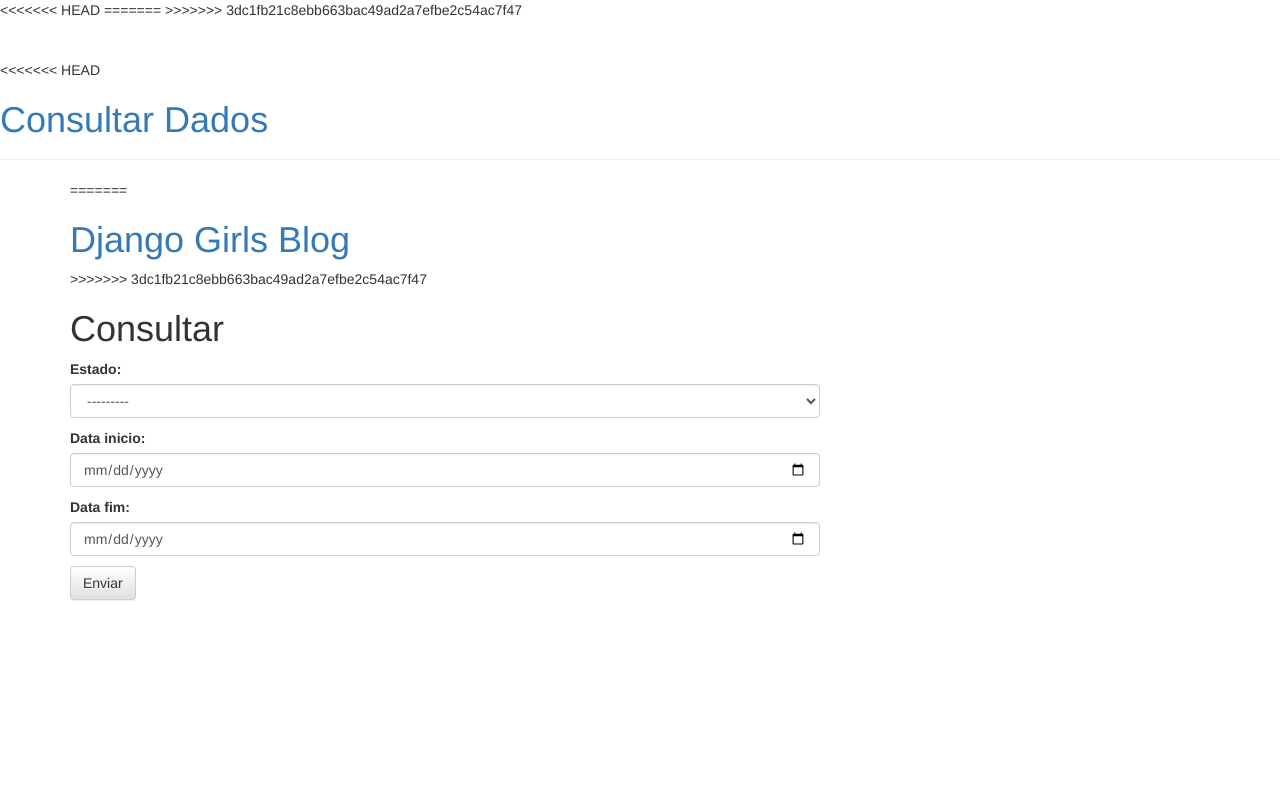
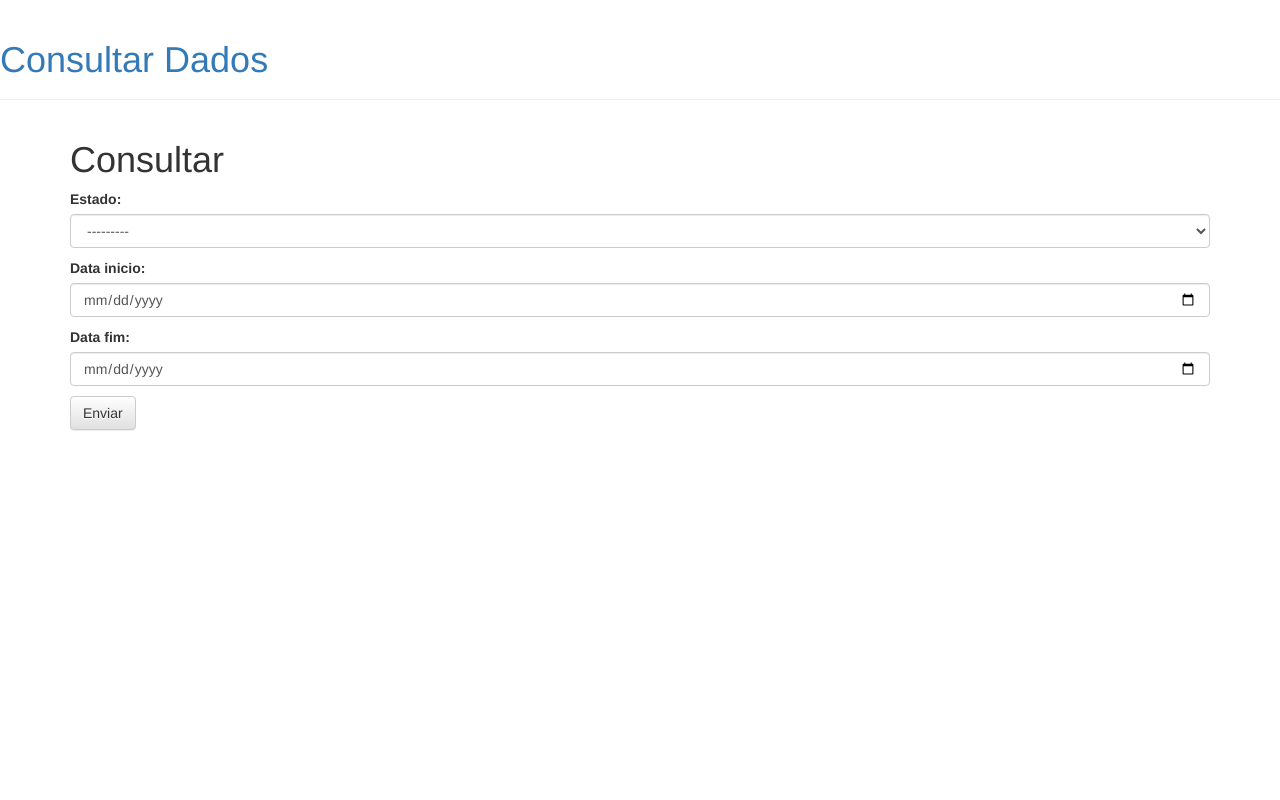
Before and after one commit to williamCarvalho/tgproject, a Django app: page / in a window 1280 px wide. Run offline with Django 3.2, Linux system fonts and the light colour scheme; some libraries are stand-ins or nearby versions.

Commit message:
processo funcional

```diff
--- a/blog/templates/blog/base.html
+++ b/blog/templates/blog/base.html
@@ -1,17 +1,9 @@
 {% load staticfiles %}
 <html>
     <head>
-<<<<<<< HEAD
-        <title>Consultar Dados</title>
         <link rel="stylesheet" href="{% static 'css/bootstrap.min.css' %}">
         <link rel="stylesheet" href="{% static 'css/bootstrap-theme.min.css' %}">
         <!-- <link href='//fonts.googleapis.com/css?family=Lobster&subset=latin,latin-ext' rel='stylesheet' type='text/css'> -->
-=======
-        <title>Django Girls blog</title>
-        <link rel="stylesheet" href="//maxcdn.bootstrapcdn.com/bootstrap/3.2.0/css/bootstrap.min.css">
-        <link rel="stylesheet" href="//maxcdn.bootstrapcdn.com/bootstrap/3.2.0/css/bootstrap-theme.min.css">
-        <link href='//fonts.googleapis.com/css?family=Lobster&subset=latin,latin-ext' rel='stylesheet' type='text/css'>
->>>>>>> 3dc1fb21c8ebb663bac49ad2a7efbe2c54ac7f47
         <link rel="stylesheet" href="{% static 'css/blog.css' %}">
     </head>
     <body>
@@ -19,19 +11,11 @@
             {% if user.is_authenticated %}
                 <a href="{% url 'post_new' %}" class="top-menu"><span class="glyphicon glyphicon-plus"></span></a>
             {% endif %}
-<<<<<<< HEAD
             <h1><a href="/">Consultar Dados</a></h1>
         </div>
         <div class="content container">
             <div class="row">
                 <div class="col-md-12">
-=======
-            <h1><a href="/">Django Girls Blog</a></h1>
-        </div>
-        <div class="content container">
-            <div class="row">
-                <div class="col-md-8">
->>>>>>> 3dc1fb21c8ebb663bac49ad2a7efbe2c54ac7f47
                 {% block content %}
                 {% endblock %}
                 </div>
```
